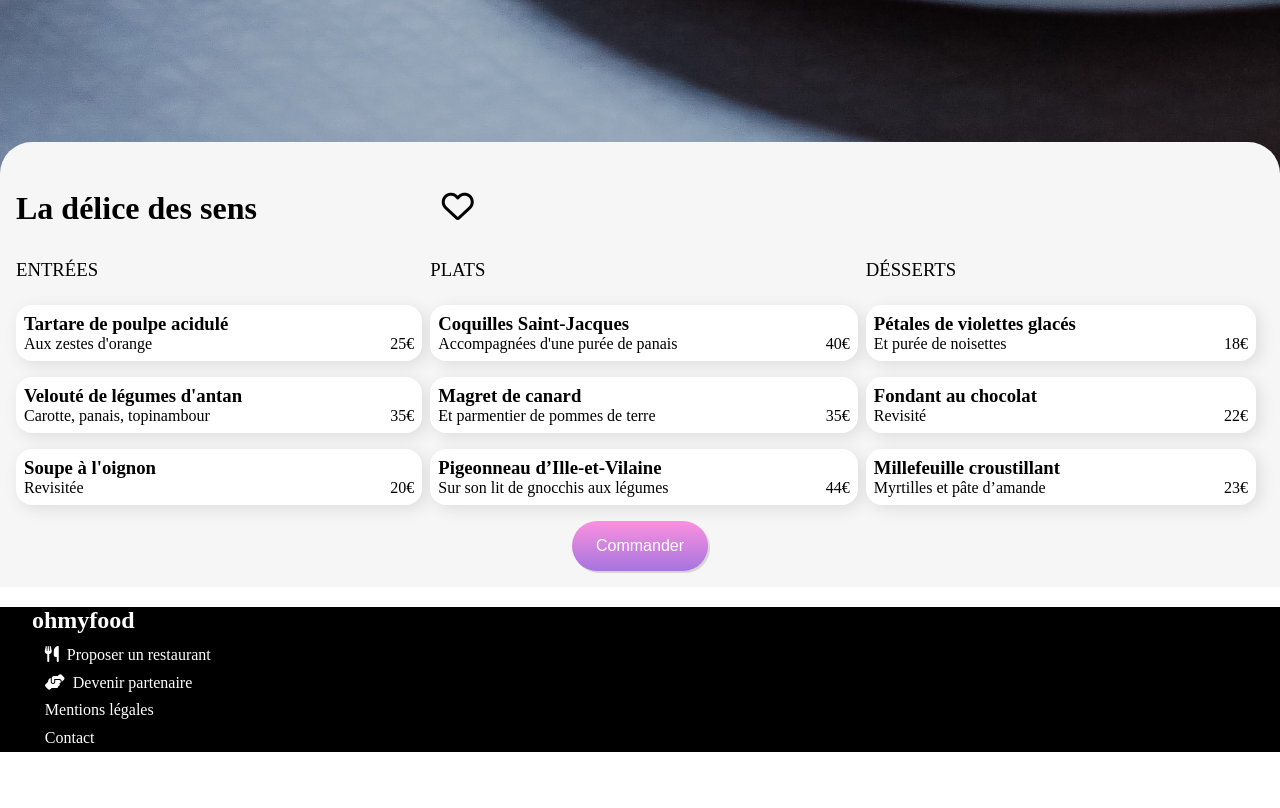
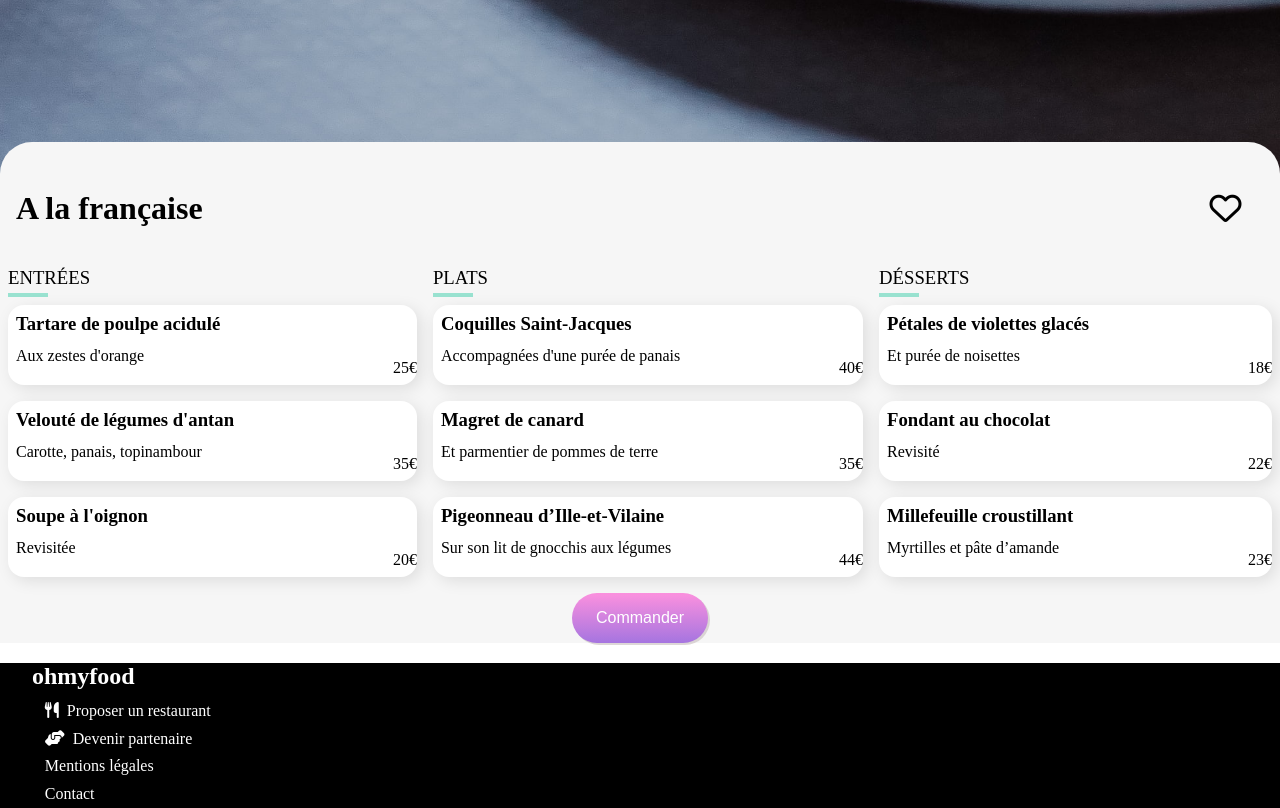
Before and after one commit to nadjiZz/Ohmyfood_NADJI_DIANE, a website: page a_la_française.html in a window 1280 px wide. Shown: the part 1559-2367 px from the top of the page. Before the commit the page ends 2311 px from the top, so only its background shows below. Drawn offline with Linux system fonts and the light colour scheme.

Commit message:
debut du travail sur la partie animation.

```diff
--- a/a_la_française.html
+++ b/a_la_française.html
@@ -35,7 +35,7 @@
        <div class="ensembles">
         <div class="titre-anim">
           <h1>
-            La délice des sens
+            A la française
             <i class="far fa-heart"></i>
             <i class="fas fa-heart"></i>
           </h1>
@@ -43,6 +43,7 @@
        <div class="ensemble">
          <section class="contenaire">
            <h3 class="capital">Entrées</h3>
+           <div class="souligne"></div>
            <ul class="liste-menu">
              <li class="animation menus">
               <section class="menu">
--- a/sass/pages/menu.scss
+++ b/sass/pages/menu.scss
@@ -18,45 +18,38 @@ main {
     }
 
     & .ensembles {
-        padding: 1rem;
+        position: relative;
         margin-top: -3rem;
         border-top-right-radius: 2rem;
         border-top-left-radius: 2rem;
         background-color: variable.$couleur-seconaire;
         z-index: 1;
-        position: relative;
         display: flex;
         flex-direction: column;
         align-items: center;
         & .titre-anim {
             padding: 2rem 0;
             width: 100%;
-            display: flex;
-            align-items: center;
-            justify-content: space-between;
-            position: relative;
             & h1 {
-                align-items: flex-start;
                 background-color: initial;
                 display: flex;
-                justify-content: space-around;
+                align-items: center;
+                justify-content: space-between;
+                padding: 1rem 2rem 0 1rem;
                 position: relative;
                 & .far {
                   position: absolute;
-                  right: -90%;
                   display: block;
+                  right: 3%;
                   opacity: 1;
                 }
-
                 & .fas {
                   position: absolute;
-                  right: -90%;
                   display: block;
+                  right: 3%;
                   color: #ed64f6;
                   opacity: 0;
                 }
-
-
               }
                & :hover {
                   & .far {
@@ -64,12 +57,10 @@ main {
                   }
                   & .fas {
                     transition-duration: 400ms;
-
                     opacity: 1;
                   }
                 }
         }
-
         & .ensemble {
             width: 100%;
             display: grid;
@@ -79,76 +70,70 @@ main {
                 & .liste-menu {
                     margin-right: 0;
                 }
-
             }
-
             & .contenaire {
                 margin: 0;
-
                 & .capital {
                     text-transform: uppercase;
                     position: relative;
+                    margin: .5rem;
                     padding-bottom: 0.5rem;
-                    font-weight: normal;
-
+                    font-weight: 500;
                     }
-
+                    & .capital::after {
+                        content: "";
+                        width: 2.5rem;
+                        height: .20rem;
+                        background-color: #99e2d0;
+                        position: absolute;
+                        left: 0%;
+                        bottom: 0;
+                    }
                 & .liste-menu {
                     list-style: none;
                     padding: 0;
-                    margin-right: .5rem;
+                    margin: 0 .5rem;
 
                     & .menus {
                         margin-bottom: 1rem;
                         & .menu {
-                            margin: 1rem 0;
-                            padding: 0.5rem 1rem .5rem .5rem;
+                            padding: .5rem .5rem .5rem .5rem;
+                            height: 4rem;
                             background-color: white;
                             border-radius: 1rem;
                             box-shadow: 0.25rem 0.25rem 1rem rgba(0,0,0,.1);
                             display: flex;
                             justify-content: space-between;
-                            align-items: flex-end;
                             overflow: hidden;
                             cursor: pointer;
                             animation: itemAppear .5s;
                             animation-timing-function: cubic-bezier(0.075, 0.82, 0.165, 1);
                             transform: scale(1);
-
-
                             & .menus-colone {
-                                font-weight: 100
-
+                                font-weight: 100;
+                                display: grid;
                             }
-
                             & .menu-prix {
                                 margin-left: auto;
-                                padding: 0 2.5rem;
-                                font-weight: 400;
+                                padding: 0 1.5rem 0 0;
+                                font-weight: 500;
                                 display: flex;
                                 justify-content: flex-end;
                                 align-items: flex-end;
-                                padding-left: .5rem;
-
                             }
                         }
                         & .cocher {
-                            $button-width: 4rem;
+                            $button-width: 3rem;
                             border-radius: 0 1rem 1rem 0;
                             margin-right: - $button-width;
-                            transition: margin-right 0.5 s;
+                            transition: margin-right 0.8s;
                             opacity: 0;
-
-
-
-
                             & .fas {
                             width: 1rem;
                             color: variable.$couleur-primaire;
                             display: flex;
                             align-items: center;
                             justify-content: center;
-
                             }
                         }
                         & :hover {
@@ -156,16 +141,15 @@ main {
                                 background-color: #99e2d1;
                                 margin: -1rem;
                                 width: 4rem;
-                                min-height: 5rem;
-                                max-height: 15rem;
+                                height: 6rem;
                                 display: flex;
                                 align-items: center;
                                 justify-content: center;
-                                transition-duration: .5s;
+                                transition-duration: .8s;
                                 opacity: 1;
                             }
                             & .fas {
-                                animation: car 0.5s easy in-out;
+                                animation: car 0.8s easy in-out;
                                 transform: rotate(360deg);
                                 transition-duration: .5s;
                             }
```
Also changed, not shown: libs/style.css, sass/pages/dist/menu.css, sass/pages/menu.css, sass/pages/menu.min.css, 3 other files.
